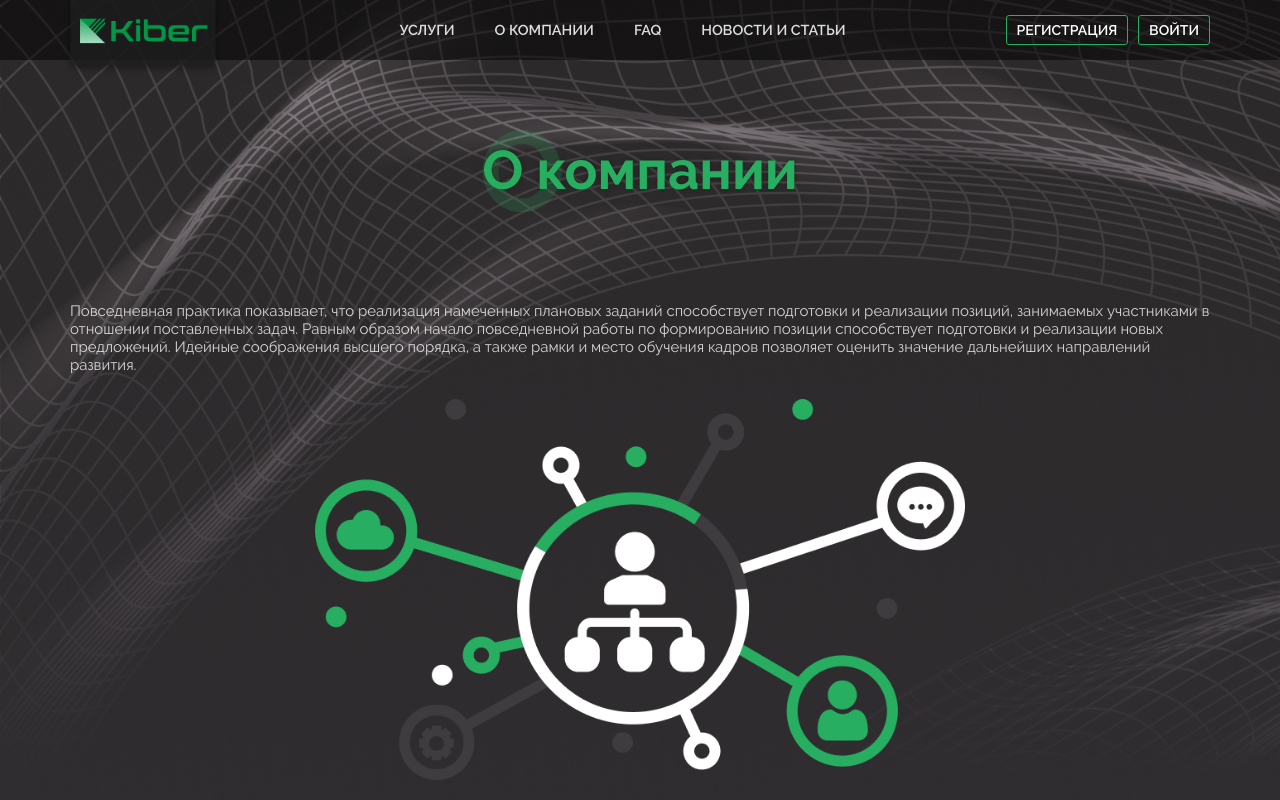
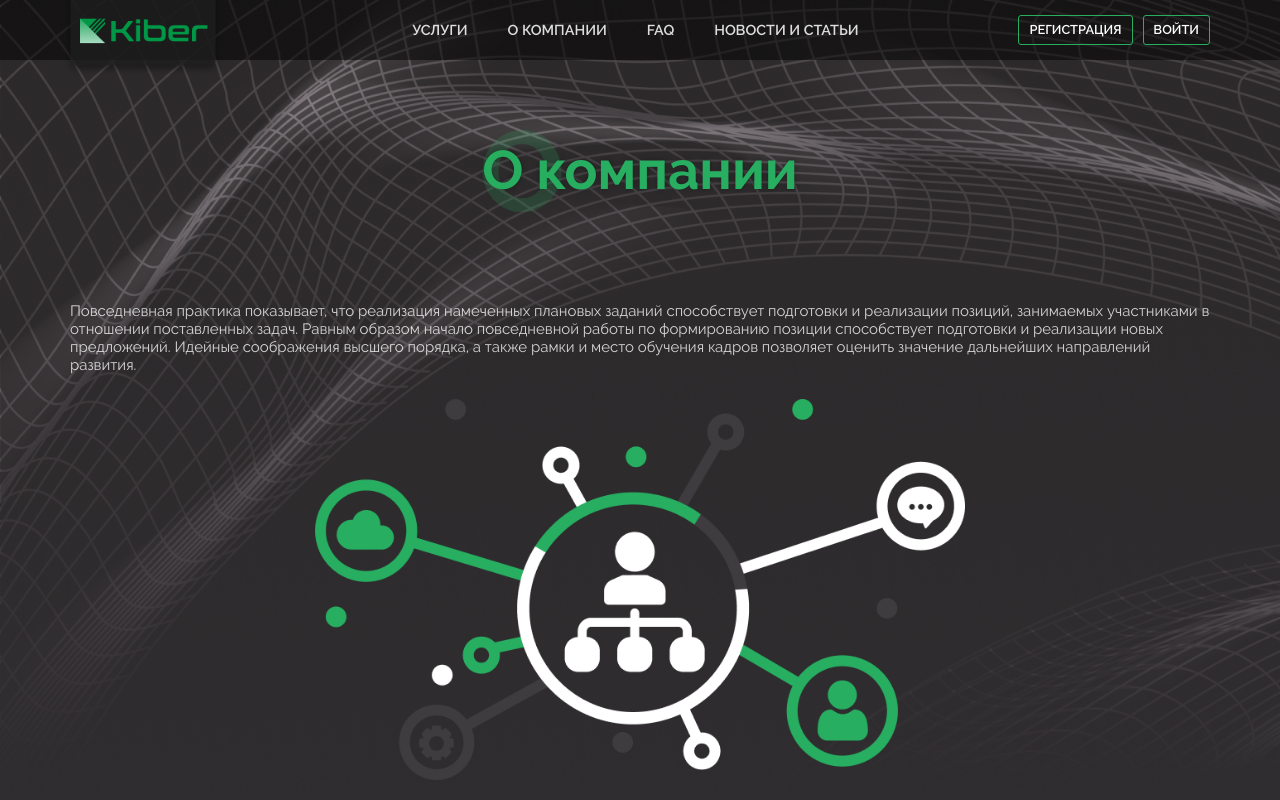
Before and after one commit to BorisSlonov/cuber-secure-about, a plain HTML site: page index.html in a window 1280 px wide. Shown: the top 800 px of the page. Drawn offline with Linux system fonts and the light colour scheme; a script that the page names is missing.

Commit message:
Add files via upload

```diff
--- a/css/style.css
+++ b/css/style.css
@@ -437,6 +437,7 @@ button {
   margin-right: 10px;
   -webkit-transition: all .5s;
   transition: all .5s;
+  font-size: 0.8rem;
 }
 
 .header-btn-group .signUp:hover {
@@ -454,6 +455,7 @@ button {
   text-align: center;
   -webkit-transition: all .5s;
   transition: all .5s;
+  font-size: 0.8rem;
 }
 
 .header-btn-group .signIn:hover {
```
